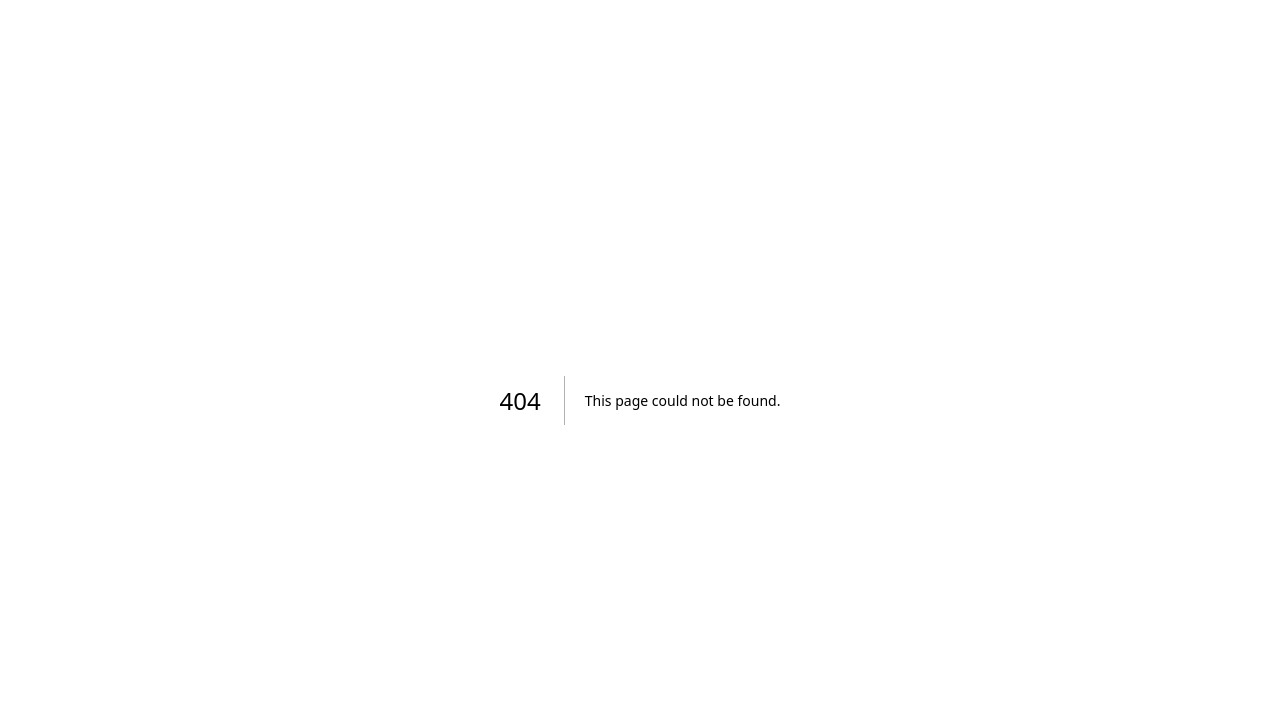
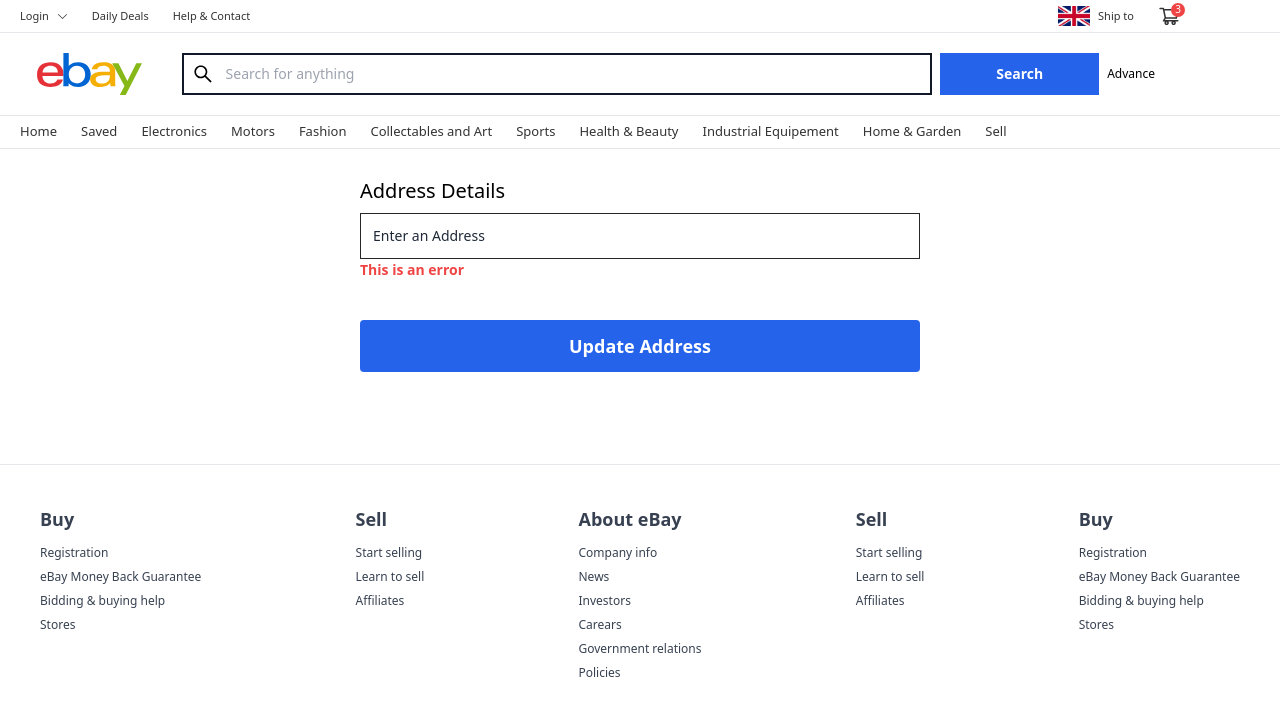
Before and after one commit to jeffmlb91/eBay-clone, a Next.js app: page /address in a window 1280 px wide. Before the commit this address had no page. Shown: the top 716 px of the page. Built offline with nearby package versions, Linux system fonts and the light colour scheme.

Commit message:
added auth folder, address folder and textInput component

```diff
--- /dev/null
+++ b/app/address/page.js
@@ -0,0 +1,47 @@
+"use client"
+
+import TextInput from "../components/TextInput"
+import MainLayout from "../layouts/MainLayout"
+import { AiOutlineLoading3Quarters } from "react-icons/ai"
+
+export default function Address() {
+    return(
+        <>
+            <MainLayout>
+                <div id="AddressPage" className="mt-4 max-w-[600px] mx-auto px-2">
+                    <div className="mx-auto bg-white rounded-lg p-3">
+                        <div className="text-xl text-bold mb-2">
+                            Address Details
+                        </div>
+
+                        <form>
+                            <div className="mb-4">
+                                <TextInput
+                                    className="w-full"
+                                    string={'Enter an Address'}
+                                    placeholder="Name"
+                                    error="This is an error"
+                                />
+                            </div>
+
+                            <button
+                                className="
+                                    mt-6
+                                    w-full
+                                    text-white
+                                    text-lg
+                                    font-semibold
+                                    p-3
+                                    rounded
+                                    bg-blue-600
+                                    "
+                                >
+                                Update Address
+                            </button>
+                        </form>
+                    </div>
+                </div>
+            </MainLayout>
+        </>
+    )
+}
--- /dev/null
+++ b/app/auth/page.js
@@ -0,0 +1,37 @@
+"use client";
+
+import { createClientComponentClient } from '@supabase/auth-helpers-nextjs';
+import { Auth } from '@supabase/auth-ui-react'
+import { ThemeSupa, supabase } from '@supabase/auth-ui-shared';
+import Link from 'next/link';
+
+export default function AutPage() {
+
+    // const supabase = createClientComponentClient();
+
+    return(
+        <>
+             <div id="AuthPage" className="w-full min-h-screen bg-white">
+                <div className="w-full flex items-center justify-center p-5 border-b-gray-300">
+                    <Link href="/" className='MIN-W-[170PX]'>
+                        <img width="170" src="/images/logo.svg"/>
+                    </Link>
+                </div>
+
+                <div className="w-full flex items-center justify-center p-5 border-b-gray-300">
+                    Login/ Register
+                </div>
+
+                <div className="max-w-[400px] mx-auto px-2">
+                    {/* <Auth
+                        onlyThirdPartyProviders
+                        redirectTo={`${window.location.origin}/auth/callback`}
+                        supabaseClient={supabase}
+                        providers={['google']}
+                        appearance={{theme: ThemeSupa}}
+                    /> */}
+                </div>
+             </div>
+        </>
+    )
+}
--- /dev/null
+++ b/app/components/TextInput.js
@@ -0,0 +1,32 @@
+"use client";
+
+import Link from "next/link";
+
+export default function TextInput({ string, placeholder, error, onUpdate }) {
+  return (
+    <>
+      <input
+        placeholder={placeholder}
+        className="
+        w-full
+        bg-white
+        text-gray-800
+        border
+        text-sm
+        border-[#272727]
+        p-3
+        placeholder-gray-500
+        focus:outline-none"
+
+        value={string || ''}
+        onChange={(event) => onUpdate(event.target.value)}
+        type="text"
+        autoComplete="off"
+      />
+
+      <div className="text-red-500 text-[14px] font-semibold">
+        {error ? (error) : null}
+      </div>
+    </>
+  );
+}
--- /dev/null
+++ b/app/orders/page.js
@@ -0,0 +1,82 @@
+"use client"
+
+import Link from "next/link"
+import { CiDeliveryTruck } from 'react-icons/ci'
+import MainLayout from "../layouts/MainLayout"
+
+export default function Orders() {
+
+    const orders =[
+        {
+            id: 1,
+            stripe_id: "12345678",
+            name: "Test",
+            address: "Test",
+            zipcode: "Test",
+            city: "Test",
+            country: "Test",
+            total: 1299,
+            orderItem: [
+                {
+
+                    id: 1,
+                    title: "School Books",
+                    url: "https://picsum.photos/id/20",
+
+                }
+            ]
+        }
+    ]
+    return(
+        <>
+            <MainLayout>
+                <div id="OrdersPage" className="mt-4 max-w-[1200px] mx-auto px-2 min-h[50vh]">
+                    <div className="bg-white w-full p-6 min-h-[150px]">
+                        <div className="flex items-center text-xl">
+                            <CiDeliveryTruck className="text-green-500" size={35}/>
+                            <span className="pl-4">Orders</span>
+                        </div>
+
+                        {orders.lengh < 1 ?
+                          <div className="flex items-center justify-center">
+                            You have no order history
+                          </div>
+                        : null}
+
+                        {orders.map(order => (
+                            <div key={order?.id} className="text-sm pl-[50px]">
+                                <div className="border-b py-1">
+                                    <div className="pt-2">
+                                        <span className="font-bold mr-2">Stripe ID:</span>
+                                        {order?.stripe_id}
+                                    </div>
+
+                                    <div className="pt-2">
+                                        <span className="font-bold mr-2">Delivery Address:</span>
+                                        {order?.name}, {order?.address},{order?.zipcode}, {order?.city}, {order?.country}
+                                    </div>
+
+                                    <div className="pt-2">
+                                        <span className="font-bold mr-2">Total:</span>
+                                        ${order?.total / 100}
+                                    </div>
+
+                                    <div className="flex items-center gap-4">
+                                        {order?.orderItem.map(item => (
+                                            <div key={item.id} className="flex-items-center">
+                                                <Link href="/" className="py-1 hover:underline text-blue-500 font-bold">
+                                                    <img className="rounded" width="120" src={item.url+'/120'} />
+                                                    {item.title}
+                                                </Link>
+                                            </div>
+                                        ))}
+                                    </div>
+                                </div>
+                            </div>
+                        ) )}
+                    </div>
+                </div>
+            </MainLayout>
+        </>
+    )
+}
--- /dev/null
+++ b/app/success/page.js
@@ -0,0 +1,32 @@
+"use client"
+
+import { AiOutlineCheckCircle } from "react-icons/ai"
+import MainLayout from "../layouts/MainLayout"
+import Link from "next/link"
+
+
+export default function Success() {
+    return(
+        <>
+            <MainLayout>
+                <div id="SuccessPage" className="mt-12 max-w-[1200px] mx-auto px-2 min-h-[50vh]">
+                    <div className="bg-white w-full p-6 min-h-[150px] flex items-center justify-center">
+                        <div>
+                            <div className="flex items-center text-xl">
+                                <AiOutlineCheckCircle className="text-green-500" size={35}/>
+                                <span className="pl-4">Payment Successful</span>
+                            </div>
+
+                            <p className="text-sm">Thank you! We've received your payment.</p>
+                            <Link href="/" className="w-full">
+                                <div className="w-full text-center bg-blue-600 text-sm font-semibold text-white p-[11px] mt-4">
+                                    Back to shop
+                                </div>
+                            </Link>
+                        </div>
+                    </div>
+                </div>
+            </MainLayout>
+        </>
+    )
+}
```
